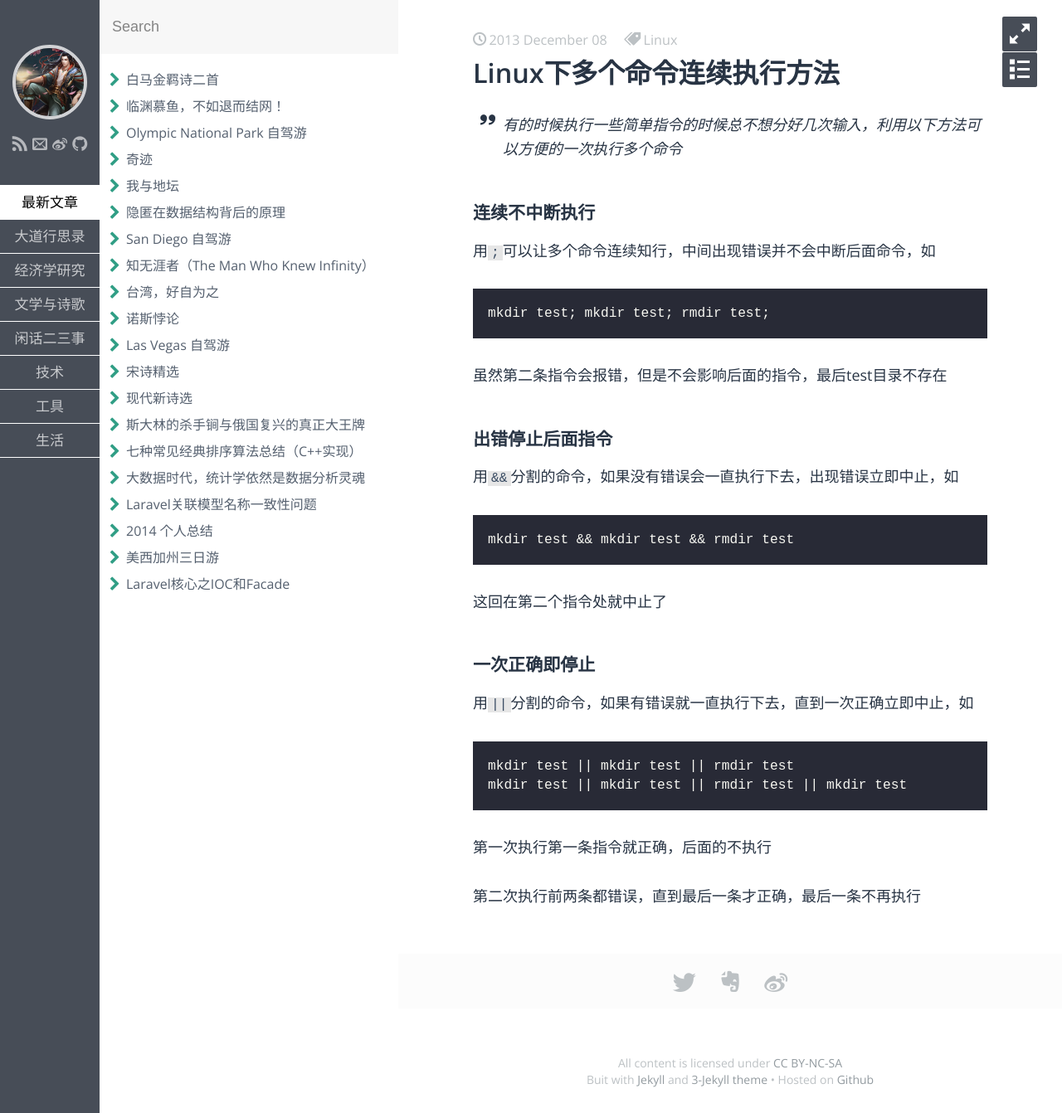
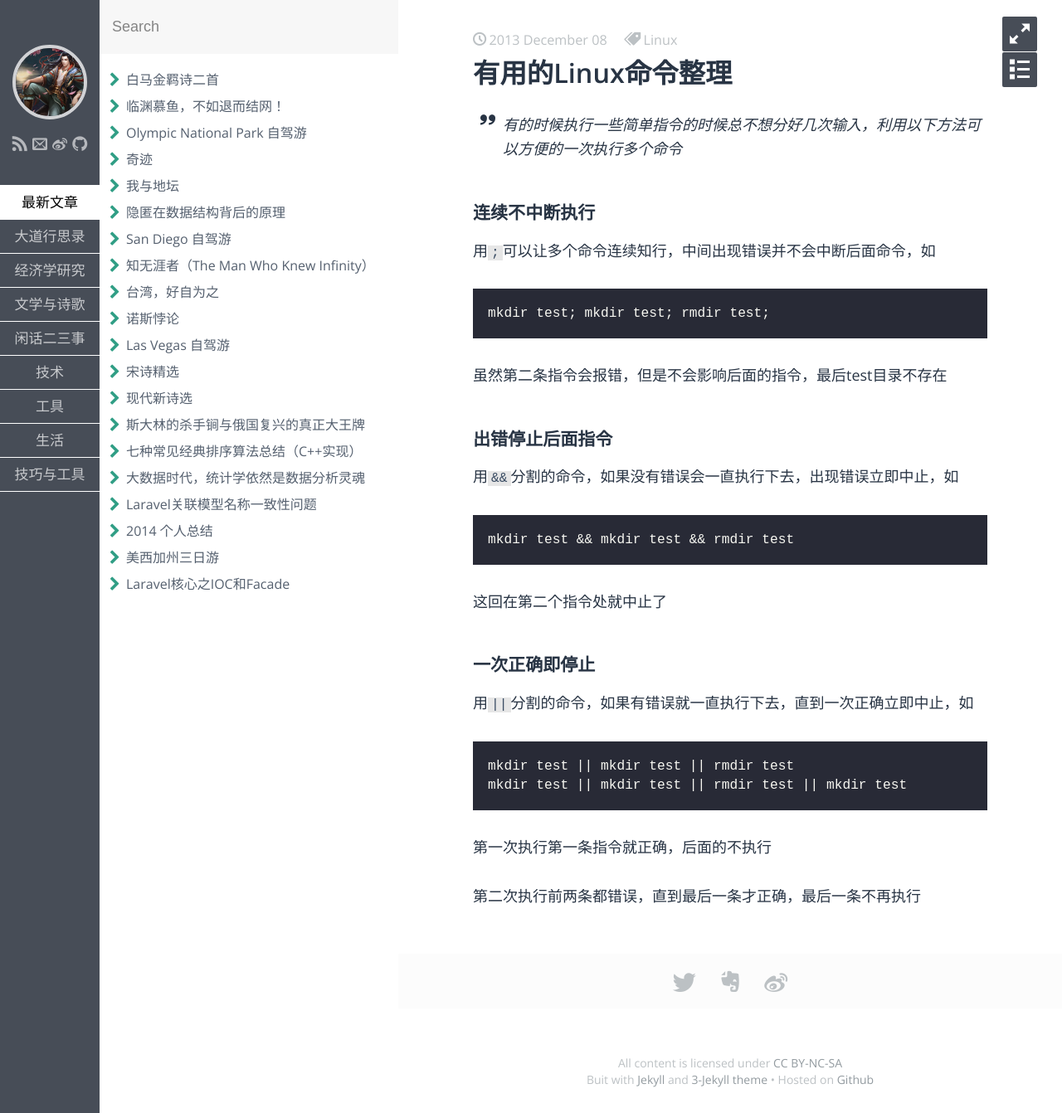
Before and after one commit to fzuo/baimafujinji, a Jekyll site: the page built from _posts/tool/2013-12-08-linux-command.md, in a window 1280 px wide. Shown: the whole page at 83% size. Built offline with Jekyll 4.4.1, drawn with Linux system fonts in a browser that asks for light colours; some web fonts are replaced.

Commit message:
Update and rename 2013-12-08-linux-command-continue.md to 2013-12-08-linux-command.md

```diff
--- a/_posts/tool/2013-12-08-linux-command-continue.md
+++ b/_posts/tool/2013-12-08-linux-command.md
@@ -1,11 +1,23 @@
 ---
 layout: post
-title: Linux下多个命令连续执行方法
-category: 工具
+title: 有用的Linux命令整理
+category: 技巧与工具
 tags: Linux
-keywords: Linux,连续,命令
+keywords: Linux,命令
 description:
 ---
+
+
+
+
+
+
+
+
+
+
+
+
 
 >有的时候执行一些简单指令的时候总不想分好几次输入，利用以下方法可以方便的一次执行多个命令
 
```
